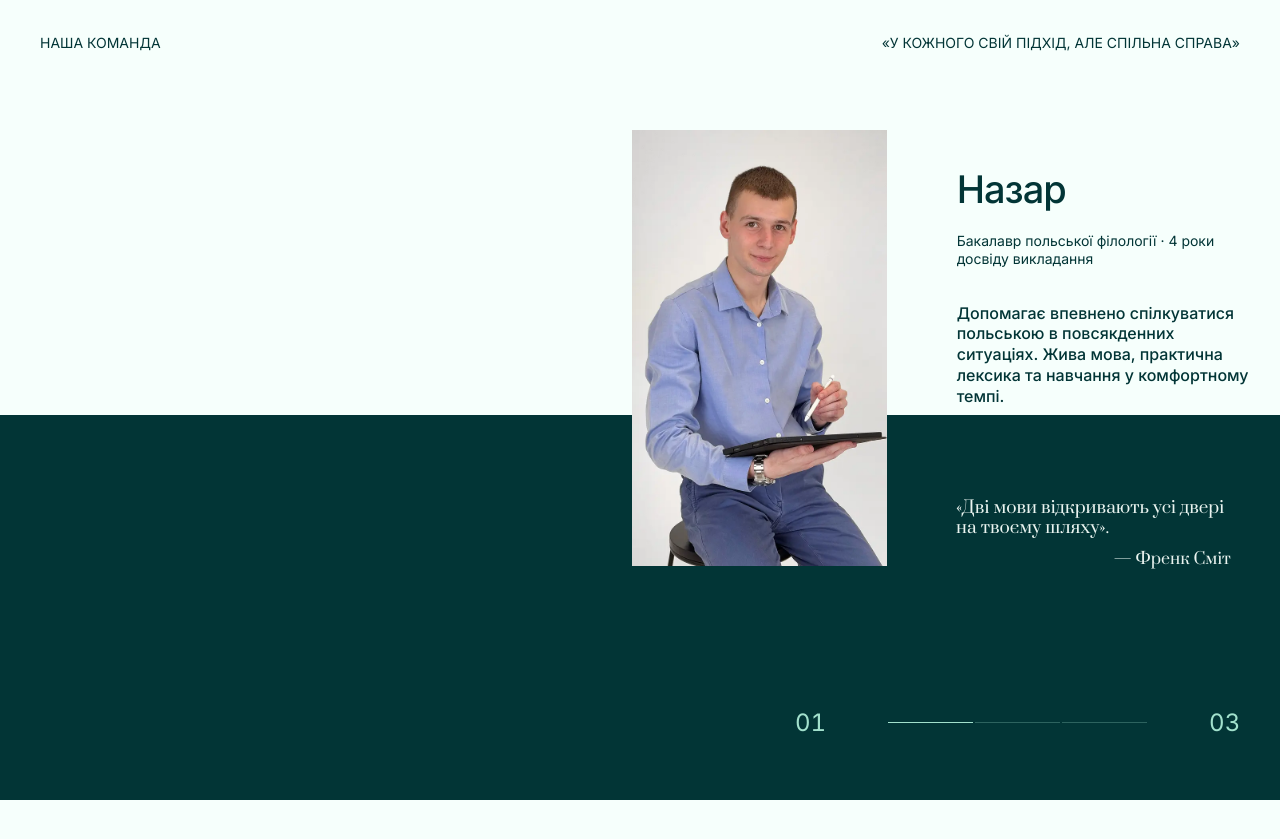
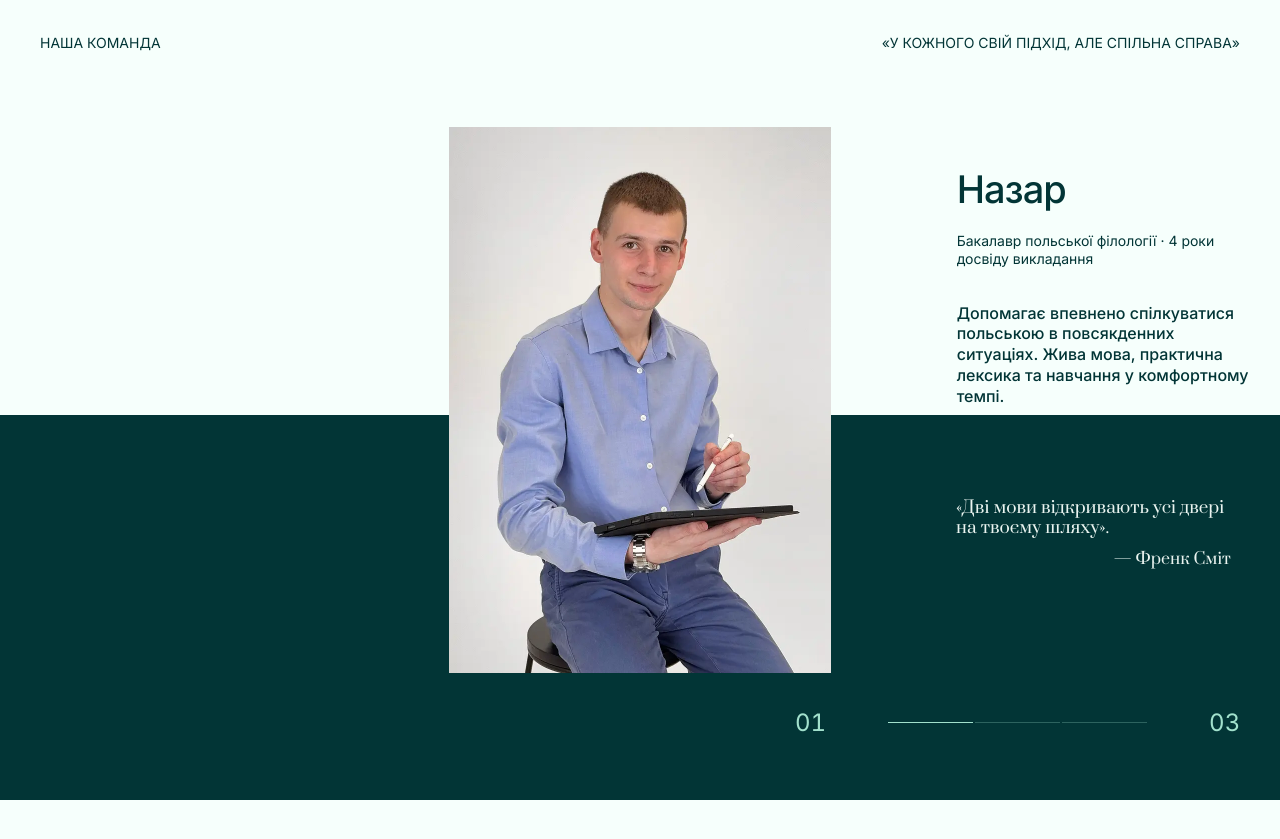
Before and after one commit to Tetiana2309/skawi-website, a React (Vite) app: page / in a window 1280 px wide. Shown: the part 5680-6519 px from the top of the page. Built offline with nearby package versions, Linux system fonts and the light colour scheme.

Commit message:
Center teacher photos in each slide at 382 by 546 pixels

```diff
--- a/src/sections/Team.css
+++ b/src/sections/Team.css
@@ -59,10 +59,11 @@
 }
 .team__photo {
   position: absolute;
-  left: 49.375%;
-  top: 16.27%;
-  width: 19.895833%;
-  height: 54.5%;
+  left: 50%;
+  top: 50%;
+  width: 382px;
+  height: 546px;
+  transform: translate(-50%, -50%);
   overflow: hidden;
   pointer-events: none;
 }
@@ -160,7 +161,6 @@
 
 @media (min-width: 1101px) and (max-width: 1550px) {
   .team__topline { top: 35px; }
-  .team__photo { top: 16.27%; height: 54.5%; }
   .team__details { top: 21.16%; }
   .team__quotation { top: 62.2%; }
   .team__details h2 { font-size: clamp(38px, 2.8vw, 54px); }
@@ -170,7 +170,6 @@
 }
 @media (max-width: 1100px) {
   .team__topline { top: 30px; left: 25px; right: 25px; font-size: 12px; }
-  .team__photo { left: 35%; width: 30%; top: 125px; height: 420px; }
   .team__details { left: 69%; top: 140px; width: 28%; }
   .team__details h2 { font-size: 42px; }
   .team__role { margin-top: 12px; font-size: 12px; }
@@ -188,7 +187,7 @@
   }
   .team__topline { top: 24px; left: 20px; right: 20px; font-size: 10px; line-height: 1.4; }
   .team__topline span:last-child { max-width: 48%; }
-  .team__photo { left: 8%; top: 100px; width: 53%; height: 370px; }
+  .team__photo { left: 50%; top: 50%; width: min(382px, 55vw); height: auto; aspect-ratio: 382 / 546; }
   .team__details { left: 65%; top: 115px; width: 32%; }
   .team__details h2 { font-size: clamp(22px, 6vw, 34px); letter-spacing: -.5px; overflow-wrap: anywhere; }
   .team__role { font-size: 10px; line-height: 1.45; }
```
